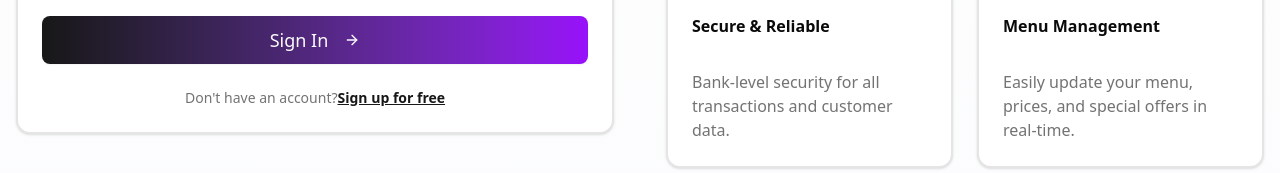
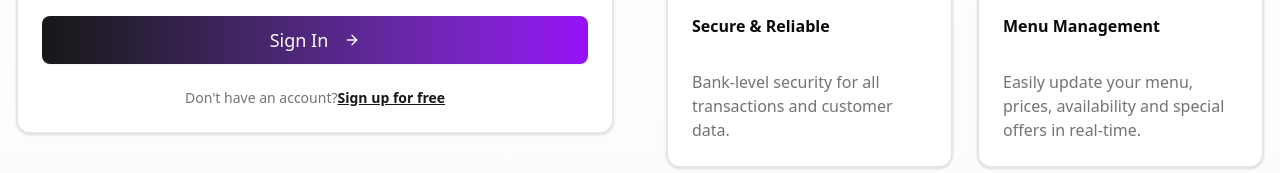
Before and after one commit to taniyabansal24/Cafe-Order-System, a Next.js app: page /sign-in in a window 1280 px wide. Shown: the part 627-800 px from the top of the page. Built offline with nearby package versions, Linux system fonts and the light colour scheme.

Commit message:
Update sign-in page

```diff
--- a/src/app/(auth)/sign-in/page.js
+++ b/src/app/(auth)/sign-in/page.js
@@ -342,7 +342,7 @@ export default function SignInPage() {
                 </CardHeader>
                 <CardContent>
                   <p className="text-muted-foreground">
-                    Easily update your menu, prices, and special offers in real-time.
+                    Easily update your menu, prices, availability and special offers in real-time.
                   </p>
                 </CardContent>
               </Card>
```
